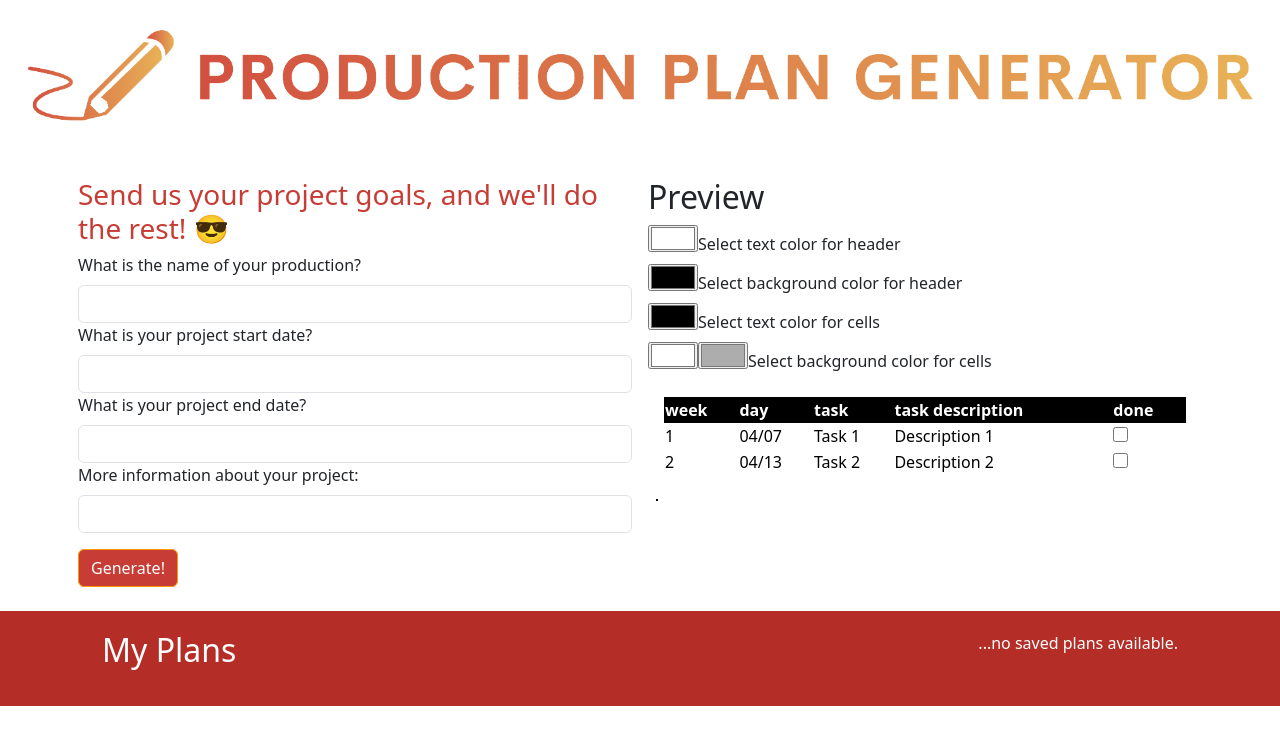
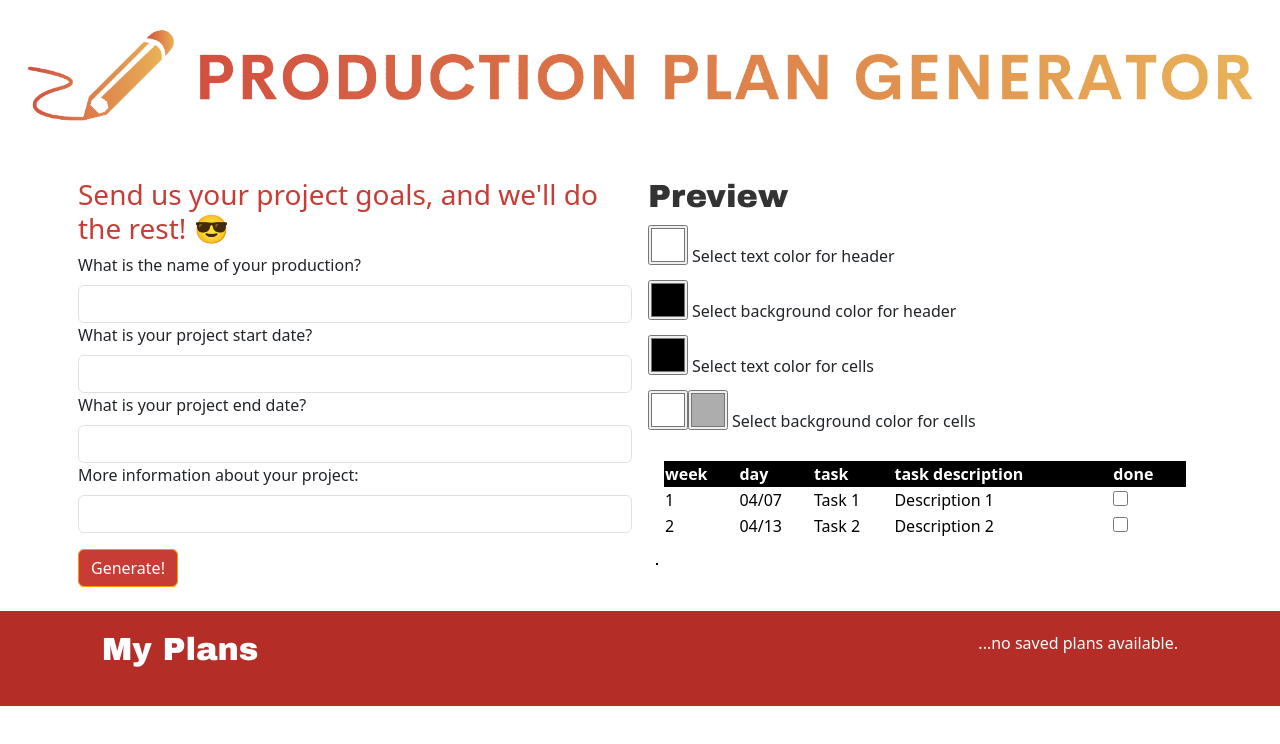
Before and after one commit to Abby-Dennin/Animation-Production-Plan-Generator, a React (Vite) app in the folder frontend/: page / in a window 1280 px wide. Shown: the top 744 px of the page. Built offline with nearby package versions, Linux system fonts and the light colour scheme; the HTML template or start-up script is replaced by a standard one.

Commit message:
made color options box nicer and changed some fonts

```diff
--- a/frontend/src/components/PlanningForm.tsx
+++ b/frontend/src/components/PlanningForm.tsx
@@ -255,7 +255,9 @@ const PlanningForm: React.FC<Props> = ({ onSavePlan, parentHeaderColor, parentCe
                     </form>
                 </div>
                 <div className="mw-45 p-2 col">
-                    <div><h2>Preview</h2></div>
+                <div>
+                    <h2 style={{ fontFamily: 'Arial Black', fontWeight: 'bold', color: '#333' }}>Preview</h2>
+                </div>
                     <div>
                     <input
                         type="color"
@@ -265,8 +267,9 @@ const PlanningForm: React.FC<Props> = ({ onSavePlan, parentHeaderColor, parentCe
                             setHeaderTextColor(e.target.value);
                             setParentHeaderTextColor(e.target.value);
                         }}
+                        style={{width: "40px", height: "40px", padding: '2px' }}
                     />
-                    <label htmlFor="headerColor" className="form-label">
+                    <label htmlFor="headerColor" className="form-label" style={{padding: '4px'}}>
                         Select text color for header
                     </label>
                     </div>
@@ -280,8 +283,9 @@ const PlanningForm: React.FC<Props> = ({ onSavePlan, parentHeaderColor, parentCe
                             setHeaderBgColor(e.target.value);
                             setParentHeaderBgColor(e.target.value);
                         }}
+                        style={{width: "40px", height: "40px", padding: '2px' }}
                     />
-                    <label htmlFor="headerBgColor" className="form-label">
+                    <label htmlFor="headerBgColor" className="form-label" style={{padding: '4px'}}>
                         Select background color for header
                     </label>
                     </div>
@@ -295,8 +299,9 @@ const PlanningForm: React.FC<Props> = ({ onSavePlan, parentHeaderColor, parentCe
                             setCellTextColor(e.target.value)
                             setParentCellColor(e.target.value);
                         }}
+                        style={{width: "40px", height: "40px", padding: '2px' }}
                     />
-                    <label htmlFor="cellColor" className="form-label">
+                    <label htmlFor="cellColor" className="form-label" style={{padding: '4px'}}>
                         Select text color for cells
                     </label>
                     </div>
@@ -310,6 +315,7 @@ const PlanningForm: React.FC<Props> = ({ onSavePlan, parentHeaderColor, parentCe
                             setCellBgColor1(e.target.value);
                             setParentCellBgColor1(e.target.value);
                         }}
+                        style={{width: "40px", height: "40px", padding: '2px' }}
                     />
                     <input
                         type="color"
@@ -319,8 +325,9 @@ const PlanningForm: React.FC<Props> = ({ onSavePlan, parentHeaderColor, parentCe
                             setCellBgColor2(e.target.value);
                             setParentCellBgColor2(e.target.value);
                         }}
+                        style={{width: "40px", height: "40px", padding: '2px' }}
                     />
-                    <label htmlFor="cellBgColor" className="form-label">
+                    <label htmlFor="cellBgColor" className="form-label" style={{padding: '4px'}}>
                         Select background color for cells
                     </label>
                     </div>
--- a/frontend/src/components/SavedPlans.tsx
+++ b/frontend/src/components/SavedPlans.tsx
@@ -129,7 +129,7 @@ const deletePlan = (index: number) => {
   return (
     <div className="container" style={{ display: 'flex', justifyContent: 'space-between'}}>
       <div style={{ flex: '1', padding: '20px' }}>
-        <h2 style={{color: '#ffffff'}}>My Plans</h2>
+        <h2 style={{color: '#ffffff', fontFamily: 'Arial Black', fontWeight: 'bold'}}>My Plans</h2>
               <ul  style={{color: '#ffffff'}}>
                 {savedPlans.map((plan, index) => (
                   <li key={index}>
@@ -155,7 +155,7 @@ const deletePlan = (index: number) => {
           <>
             {selectedPlan && showDetails && (
               <div>
-                <h3 style={{color: '#ffffff'}}>{selectedPlan.planName}</h3>
+                <h4 style={{color: '#ffffff', fontFamily: 'Arial Black', fontWeight: 'bold'}}>{selectedPlan.planName}</h4>
                 <table className="table" style={{ width: tableWidth ? `${tableWidth}px` : 'auto' }}>
                 <thead>
                   <tr>
```
